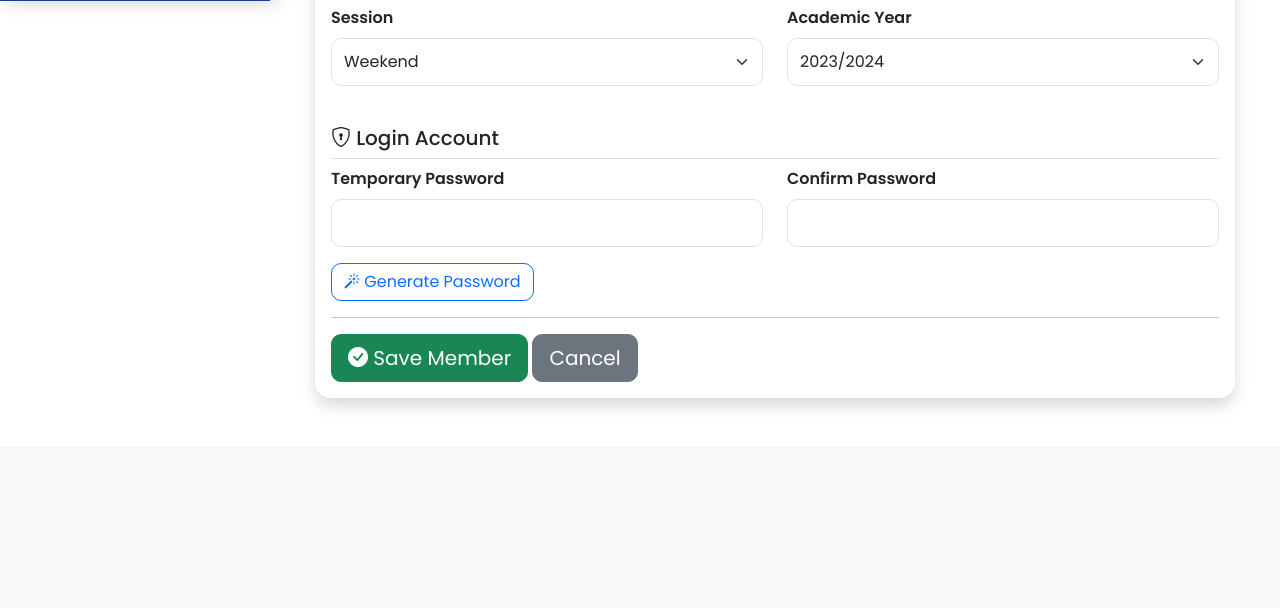
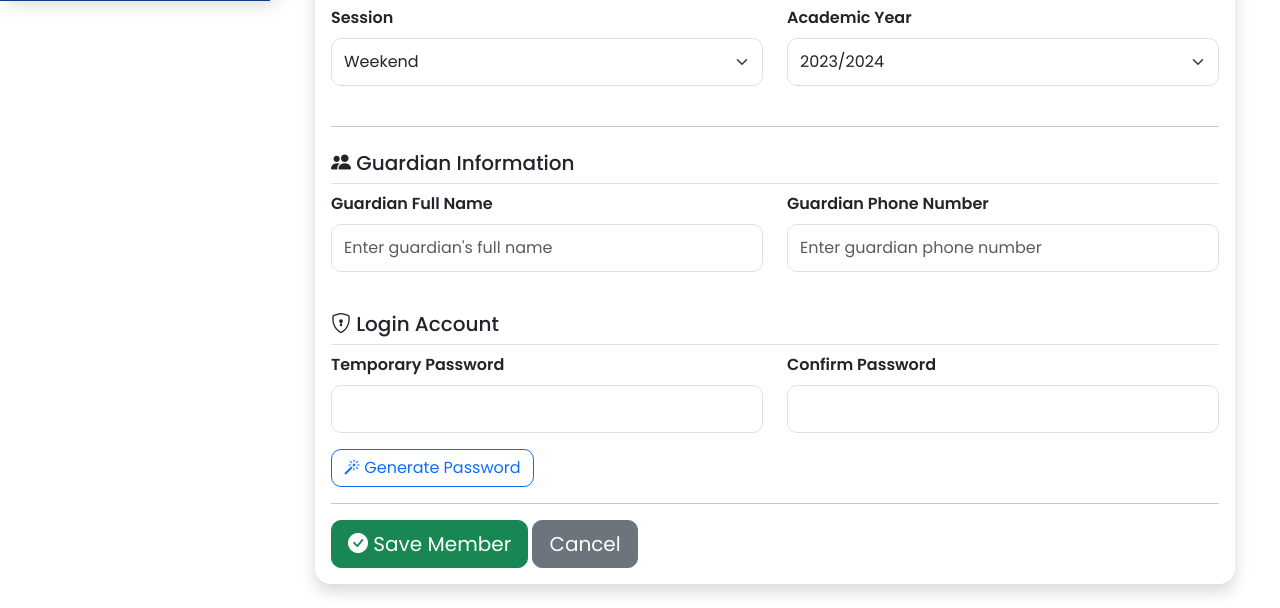
Before and after one commit to onefront/ESA-Management-System, a Flask app: page /members/add in a window 1280 px wide. Shown: the part 799-1407 px from the top of the page. Before the commit the page ends 1205 px from the top, so only its background shows below. Run offline with Flask 3, Linux system fonts and the light colour scheme; a user stored in the database is signed in; data comes from the database, SQL or seed files in the repository; data that the repository does not hold is empty; parts of the project's set-up code (start-up, migrations or seed data) failed here and were passed over; some libraries are stand-ins or nearby versions.

Commit message:
Add guardian registration fields and improve ESA sidebar and other improvement

```diff
--- a/routes/auth.py
+++ b/routes/auth.py
@@ -431,6 +431,8 @@ def register():
             session=request.form["session"],
 
             academic_year=request.form["academic_year"],
+            guardian_name=request.form.get("guardian_name"),
+            guardian_phone=request.form.get("guardian_phone"),
 
             class_group_id=class_group.id if class_group else None,
 
--- a/routes/class_groups.py
+++ b/routes/class_groups.py
@@ -255,9 +255,27 @@ def add():
         )
 
         db.session.add(group)
+        db.session.flush()
+
+        programme = Programme.query.get(group.programme_id)
+
+        if programme:
+
+            members = Member.query.filter_by(
+                programme=programme.programme_name,
+                level=group.level,
+                session=group.session
+            ).all()
+
+            for member in members:
+                member.class_group_id = group.id
+
         db.session.commit()
 
-        flash("Class Group added successfully.", "success")
+        flash(
+            f"Class Group added successfully. {len(members) if programme else 0} member(s) assigned automatically.",
+            "success"
+        )
 
         return redirect(url_for("class_groups.index"))
 
--- a/templates/dashboard/index.html
+++ b/templates/dashboard/index.html
@@ -229,6 +229,11 @@
     Reports
 </a>
 
+<a href="{{ url_for('messages.inbox') }}"
+   class="btn btn-outline-success">
+    💬 ESA Vibes
+</a>
+
                 </div>
 
             </div>
--- a/templates/layout.html
+++ b/templates/layout.html
@@ -291,6 +291,13 @@
     CHAT
 </li>
 
+<li class="{% if request.endpoint and request.endpoint.startswith('messages') %}active{% endif %}">
+    <a href="{{ url_for('messages.inbox') }}">
+        <i class="bi bi-chat-dots-fill"></i>
+        ESA VIBES
+    </a>
+</li>
+
 <li style="margin-left:20px;"
     class="{% if request.endpoint and request.endpoint.startswith('chat_admin') %}active{% endif %}">
     <a href="{{ url_for('chat_admin.dashboard') }}">
@@ -300,7 +307,6 @@
 </li>
 
 {% endif %}
-
 {% if current_user.role in ["Administrator", "General Secretary"] %}
 
 <li class="menu-title">
--- a/templates/member_portal/class_view.html
+++ b/templates/member_portal/class_view.html
@@ -182,14 +182,17 @@
 </a>
 {% endif %}
 
+{% if can_send_notice %}
+
 <a href="{{ url_for('class_notices.create', class_group_id=group.id) }}"
    class="btn btn-warning">
 
     <i class="bi bi-megaphone-fill"></i>
-
     Send Notice
 
 </a>
+
+{% endif %}
 
                 <a href="#" class="btn btn-secondary">
                     <i class="bi bi-printer-fill"></i>
--- a/templates/members/add.html
+++ b/templates/members/add.html
@@ -368,6 +368,57 @@ class="form-select">
 </div>
 
 </div>
+
+<hr class="my-4">
+
+<div class="row">
+
+    <div class="col-12">
+
+        <h5 class="border-bottom pb-2">
+
+            <i class="bi bi-people-fill"></i>
+
+            Guardian Information
+
+        </h5>
+
+    </div>
+
+    <div class="col-md-6 mb-3">
+
+        <label class="form-label">
+
+            Guardian Full Name
+
+        </label>
+
+        <input
+            type="text"
+            name="guardian_name"
+            class="form-control"
+            placeholder="Enter guardian's full name">
+
+    </div>
+
+    <div class="col-md-6 mb-3">
+
+        <label class="form-label">
+
+            Guardian Phone Number
+
+        </label>
+
+        <input
+            type="text"
+            name="guardian_phone"
+            class="form-control"
+            placeholder="Enter guardian phone number">
+
+    </div>
+
+</div>
+
 <div class="row mt-4">
 
     <div class="col-12">
```
Also changed, not shown: routes/executives.py (+7 -13 lines), templates/class_groups/members.html (+34 -1 lines), templates/executives/add.html (+28 -0 lines), templates/member_portal/elections.html (+6 -7 lines), static/qrcodes/ESA-2026-0036.png (added).
